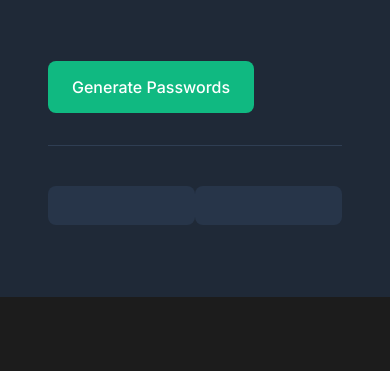
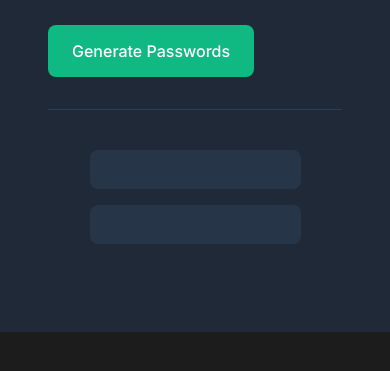
Before and after one commit to webstormcam/Password_Generator_Scrimba_Assignment_4, a plain HTML site: page index.html in a window 390 px wide. Shown: the part 419-790 px from the top of the page. Drawn offline with Linux system fonts and the light colour scheme.

Commit message:
Added in the output part

```diff
--- a/style.css
+++ b/style.css
@@ -70,8 +70,25 @@ button{
     max-width: 211px;
     height: 39px;
     width: 50%;
+
 }
 
 .green{
     color: #4ADF86;
 }
+
+@media screen and (max-width:535px) {
+    #password-output{
+
+
+        flex-direction: column;
+        align-items: center;
+
+
+    }
+
+    .password{
+        margin-bottom: 1rem;
+        width: 90%;
+    }
+}
```
